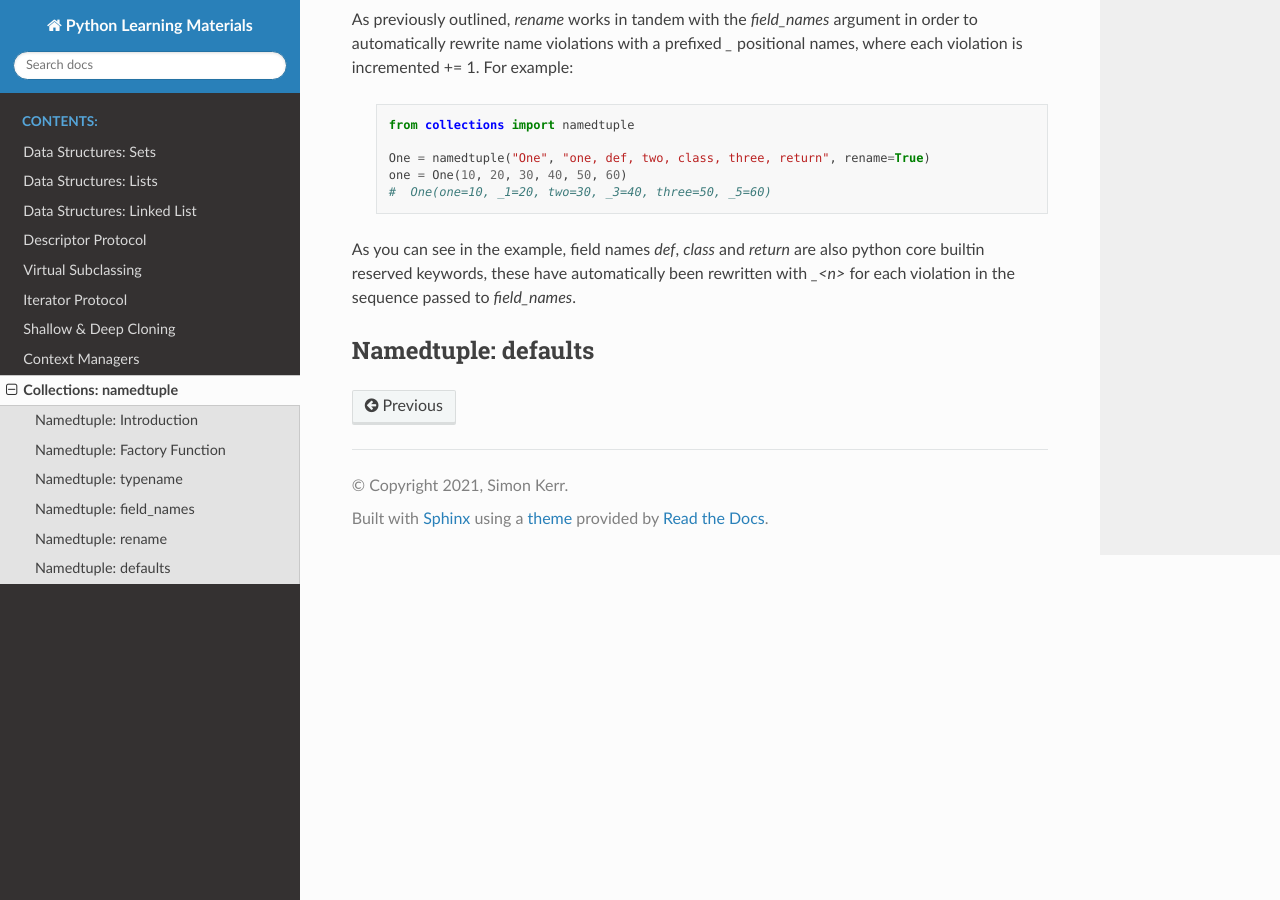
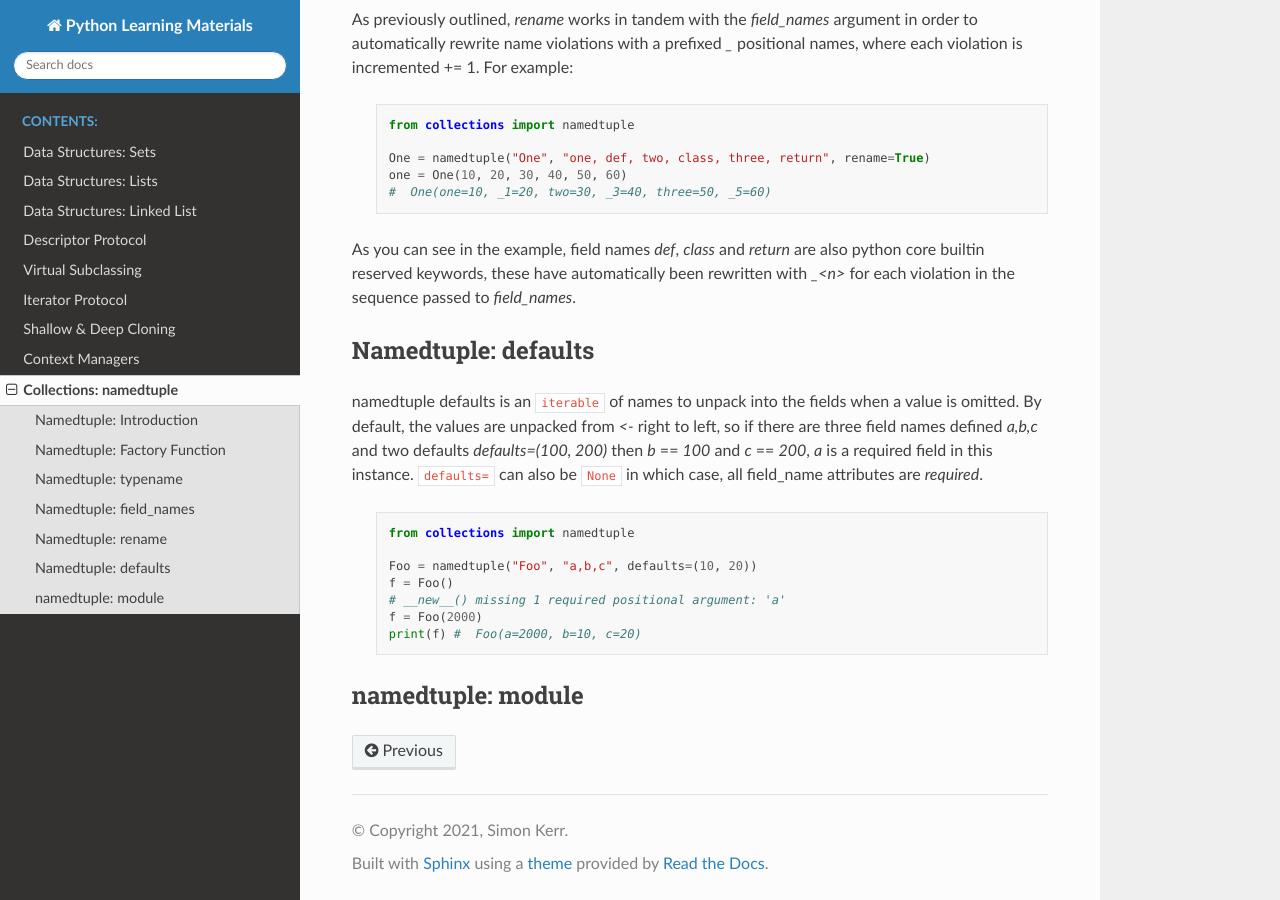
Before and after one commit to symonk/pydocs, a Sphinx documentation site: the page built from docs/source/namedtuples.rst, in a window 1280 px wide and 900 px high, scrolled down 1765 px. Built offline with Sphinx 7.4.7 and the Read the Docs theme 2.0.0, drawn with Linux system fonts in a browser that asks for light colours.

```diff
--- a/docs/source/namedtuples.rst
+++ b/docs/source/namedtuples.rst
@@ -99,3 +99,22 @@
 
 Namedtuple: defaults
 ---------------------
+namedtuple defaults is an ``iterable`` of names to unpack into the fields when a value is omitted.
+By default, the values are unpacked from `<-` right to left, so if there are three field names
+defined `a,b,c` and two defaults `defaults=(100, 200)` then `b` == `100` and `c` == `200`, `a`
+is a required field in this instance.  ``defaults=`` can also be ``None`` in which case, all
+field_name attributes are `required`.
+
+
+    .. code-block:: python
+
+        from collections import namedtuple
+
+        Foo = namedtuple("Foo", "a,b,c", defaults=(10, 20))
+        f = Foo()
+        # __new__() missing 1 required positional argument: 'a'
+        f = Foo(2000)
+        print(f) #  Foo(a=2000, b=10, c=20)
+
+namedtuple: module
+-------------------
```
